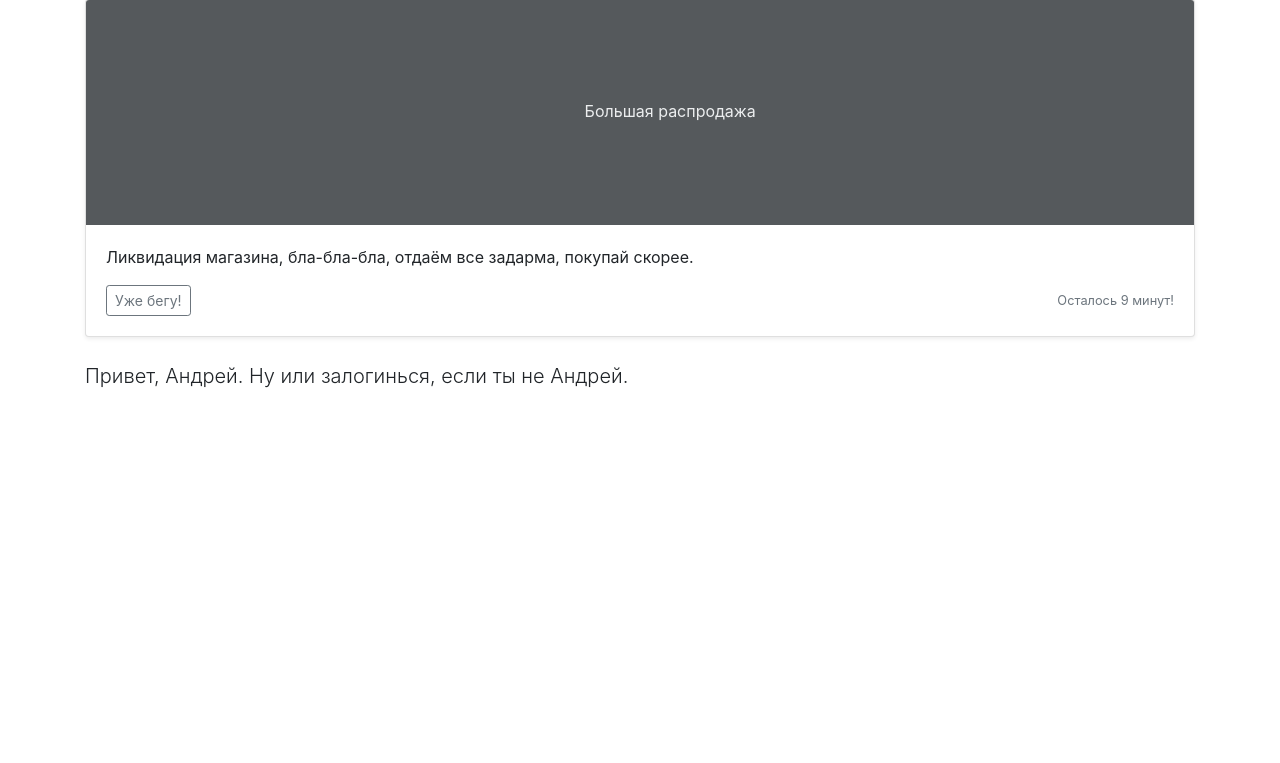
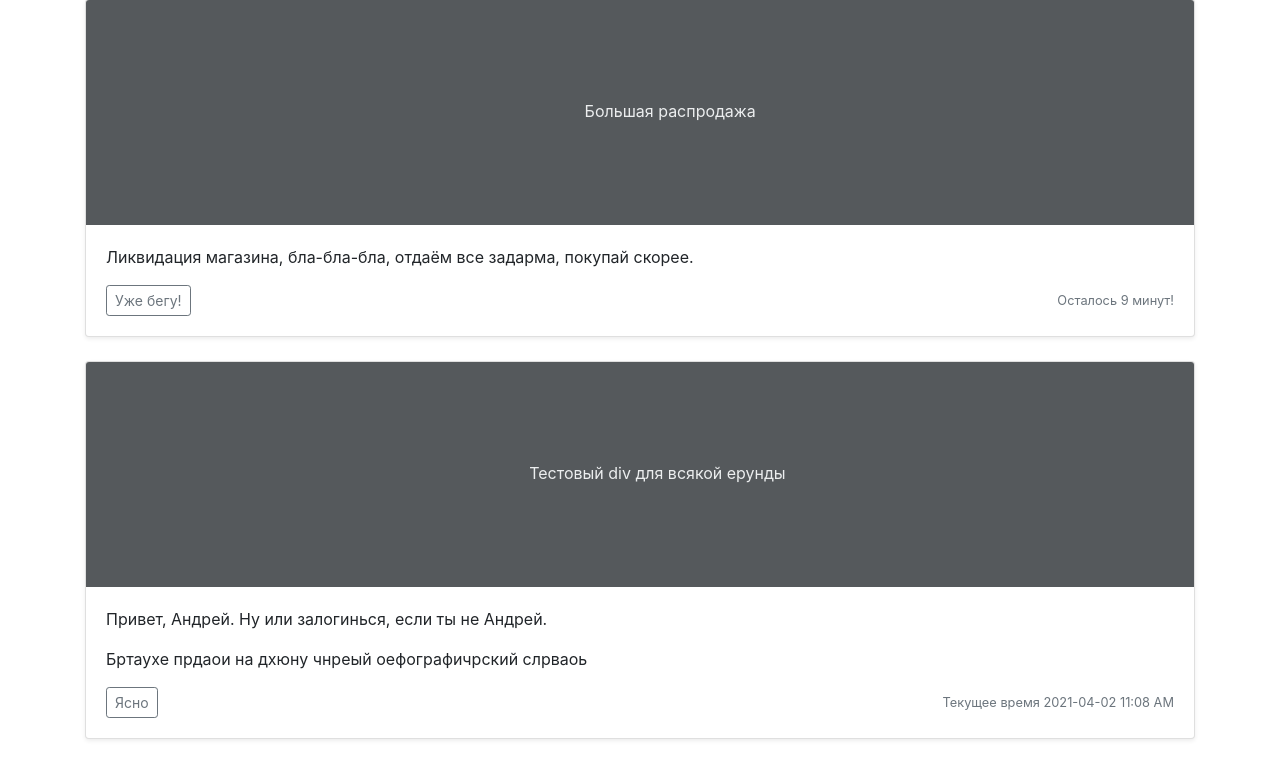
Before and after one commit to thinknetica-django-lab-02/GorkyCow, a Django app: page / in a window 1280 px wide. Shown: the part 133-896 px from the top of the page. Before the commit the page ends 521 px from the top, so only its background shows below. Run offline with Django 3.2, Linux system fonts and the light colour scheme; data that the repository does not hold is empty; some libraries are stand-ins or nearby versions.

Commit message:
Created a new custom tag and a custom filter

```diff
--- a/e_commerce/main/templates/flatpages/default.html
+++ b/e_commerce/main/templates/flatpages/default.html
@@ -1,6 +1,10 @@
 {% extends 'main/base.html' %}
 
 {% block page_title_header %}<title>{{ flatpage.title }}</title>{% endblock %}
+
+{% block header %}
+    {% include 'main/header.html' with user=user %}
+{% endblock %}
 
 {% block content %}
     <h1>{{ flatpage.title }}</h1>
--- a/e_commerce/main/templates/main/index.html
+++ b/e_commerce/main/templates/main/index.html
@@ -24,9 +24,23 @@
     </div>
   {% else %}
   {% endif %}
-  {% if user.is_authenticated %}
-    <p class="lead">Привет, {{ user.get_username }}. Любишь ли ты песни Ирины Олегровой?</p>
-  {% else %}
-    <p class="lead">Привет, Андрей. Ну или залогинься, если ты не Андрей.</p>
-  {% endif %}
+  {% load main_extras %}
+  <div class="card mb-4 shadow-sm">
+    <svg class="bd-placeholder-img card-img-top" width="100%" height="225" xmlns="http://www.w3.org/2000/svg" preserveAspectRatio="xMidYMid slice" focusable="false" role="img" aria-label="Placeholder: Future Sale"><title>Placeholder</title><rect width="100%" height="100%" fill="#55595c"></rect><text x="40%" y="50%" fill="#eceeef" dy=".3em">Тестовый div для всякой ерунды</text></svg>
+    <div class="card-body">
+      {% if user.is_authenticated %}
+        <p class="card-text">Привет, {{ user.get_username }}. Любишь ли ты песни Ирины Олегровой?</p>
+      {% else %}
+        <p class="card-text">Привет, Андрей. Ну или залогинься, если ты не Андрей.</p>
+      {% endif %}
+      <p class="card-text">{{ text_for_filter|dyslexia }}</p>
+      <div class="d-flex justify-content-between align-items-center">
+        <div class="btn-group">
+          <button type="button" class="btn btn-sm btn-outline-secondary">Ясно</button>
+        </div>
+        {% current_time "%Y-%m-%d %I:%M %p" as the_time %}
+        <small class="text-muted">Текущее время {{ the_time }}</small>
+      </div>
+    </div>
+  </div>
 {% endblock %}
--- /dev/null
+++ b/e_commerce/main/templatetags/main_extras.py
@@ -0,0 +1,44 @@
+import datetime
+from random import randint
+
+from django import template
+
+register = template.Library()
+
+
+def swap_chars(word: str, first_char: int, second_char: int):
+    if first_char > second_char:
+        first_char += second_char
+        second_char = first_char - second_char
+        first_char -= second_char
+    elif first_char == second_char:
+        return word
+    if first_char > len(word) - 1 or second_char > len(word) - 1:
+        return word
+    return (
+        word[:first_char]
+        + word[second_char]
+        + word[first_char + 1 : second_char]
+        + word[first_char]
+        + word[second_char + 1 :]
+    )
+
+
+@register.filter(name="dyslexia", is_safe=True)
+def dyslexia(value):
+    if isinstance(value, str):
+        return " ".join(
+            [
+                swap_chars(word, randint(1, len(word) - 2), randint(1, len(word) - 2))
+                if len(word) > 3
+                else word
+                for word in value.split()
+            ]
+        )
+    else:
+        return value
+
+
+@register.simple_tag
+def current_time(format_string):
+    return datetime.datetime.now().strftime(format_string)
--- a/e_commerce/main/views.py
+++ b/e_commerce/main/views.py
@@ -3,8 +3,13 @@ from django.shortcuts import render
 
 def index(request):
     turn_on_block = True
+    text_for_filter = "Братухе подари на днюху черный орфографический словарь"
     return render(
         request,
         "main/index.html",
-        {"turn_on_block": turn_on_block, "user": request.user},
+        {
+            "turn_on_block": turn_on_block,
+            "user": request.user,
+            "text_for_filter": text_for_filter,
+        },
     )
```
Also changed, not shown: e_commerce/main/templatetags/__init__.py (added).
